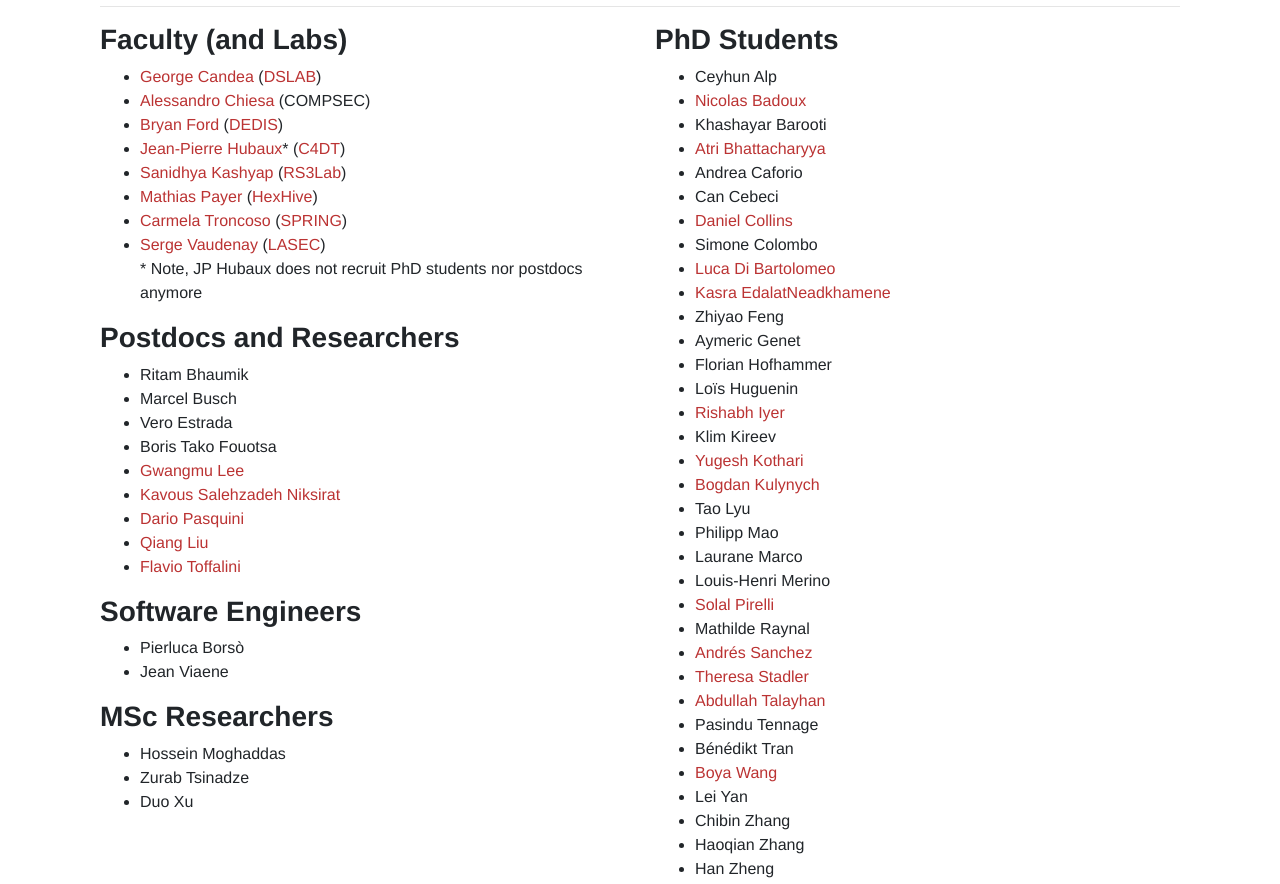
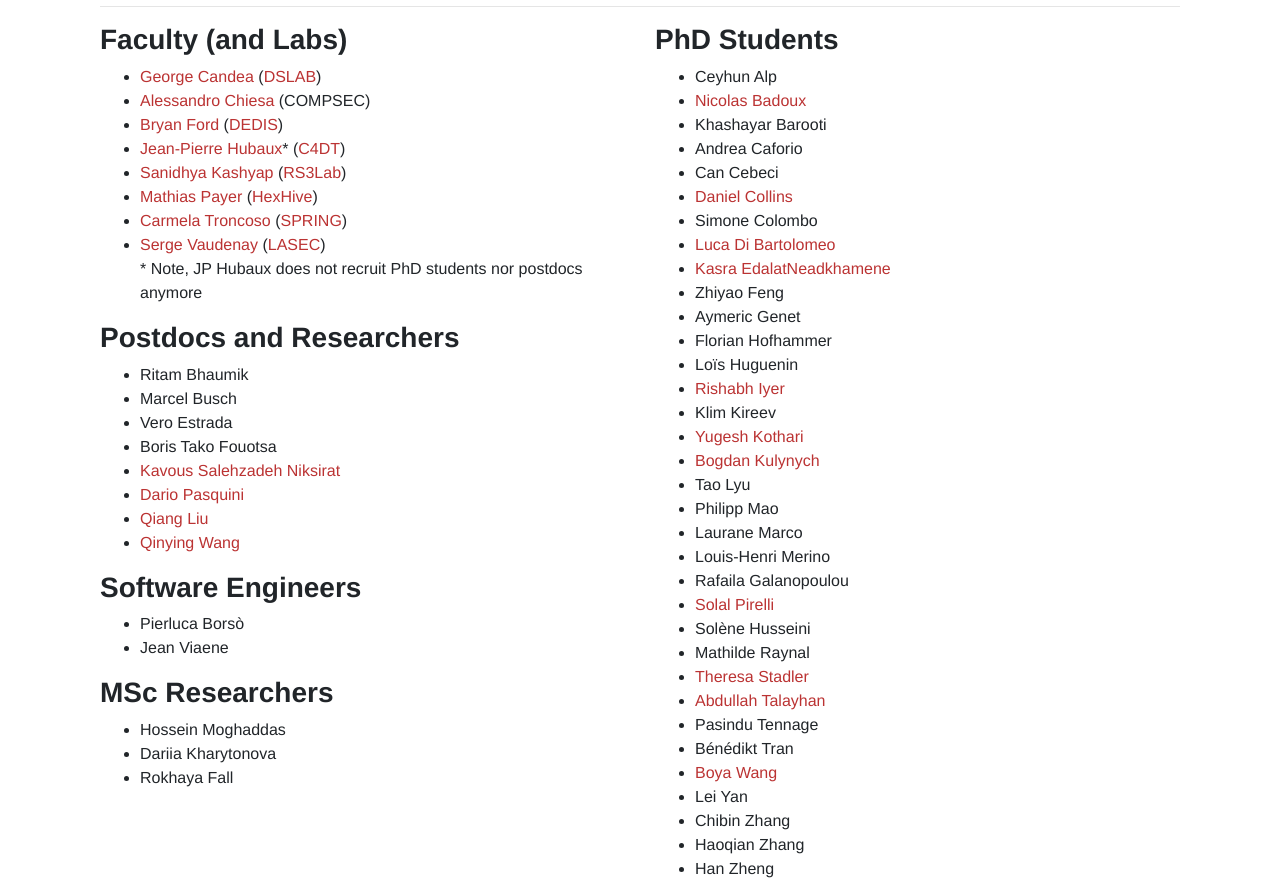
Before and after one commit to HexHive/security-group.epfl.ch, a plain HTML site: page index.html in a window 1280 px wide. Shown: the part 620-1504 px from the top of the page. Drawn offline with Linux system fonts and the light colour scheme.

Commit message:
Updated HexHive people for fall '24

```diff
--- a/index.html
+++ b/index.html
@@ -113,11 +113,10 @@ section h3.section-subheading {
 <li>Marcel Busch</li> <!--HexHive-->
 <li>Vero Estrada</li>
 <li>Boris Tako Fouotsa</li>
-<li><a href="https://gwangmu.github.io/">Gwangmu Lee</a></li> <!--HexHive-->
 <li><a href="https://kavousniksirat.com/">Kavous Salehzadeh Niksirat</a></li>
 <li><a href="https://pasquini-dario.github.io/me/">Dario Pasquini</a></li>
-<li><a href="https://cyruscyliu.github.io/">Qiang Liu</a></li>
-<li><a href="http://flaviotoffalini.info/">Flavio Toffalini</a></li> <!--HexHive-->
+<li><a href="https://cyruscyliu.github.io/">Qiang Liu</a></li> <!--HexHive-->
+<li><a href="https://www.wqqqy.cn/">Qinying Wang</a></li> <!--HexHive-->
 </ul>
 
 <h3>Software Engineers</h3> <!-- Ordered by last name, Software Engineers in IC speak -->
@@ -129,8 +128,8 @@ section h3.section-subheading {
 <h3>MSc Researchers</h3> <!-- Ordered by last name, MSc scholars in IC speak -->
 <ul>
 <li>Hossein Moghaddas</li> <!--COMPSEC-->
-<li>Zurab Tsinadze</li> <!--HexHive-->
-<li>Duo Xu</li> <!--HexHive-->
+<li>Dariia Kharytonova</li> <!--HexHive-->
+<li>Rokhaya Fall</li> <!--HexHive-->
 </ul>
 
 </div>
@@ -141,7 +140,6 @@ section h3.section-subheading {
 <li>Ceyhun Alp</li>
 <li><a href="https://nicolasbadoux.com/">Nicolas Badoux</a></li> <!--HexHive-->
 <li>Khashayar Barooti</li>
-<li><a href="https://atrib.bitbucket.io/">Atri Bhattacharyya</a></li> <!--HexHive-->
 <li>Andrea Caforio</li>
 <li>Can Cebeci</li>
 <li><a href="https://lasec.epfl.ch/people/collins/">Daniel Collins</a></li>
@@ -160,9 +158,10 @@ section h3.section-subheading {
 <li>Philipp Mao</li> <!--HexHive-->
 <li>Laurane Marco</li>
 <li>Louis-Henri Merino</li>
+<li>Rafaila Galanopoulou</li> <!--HexHive-->
 <li><a href="https://dslab.epfl.ch/people/pirelli/">Solal Pirelli</a></li>
+<li>Solène Husseini</li> <!--HexHive-->
 <li>Mathilde Raynal</li>
-<li><a href="https://andsanmar.github.io/">Andrés Sanchez</a></li> <!--HexHive-->
 <li><a href="https://reslbesl.github.io/">Theresa Stadler</a></li>
 <li><a href="https://www.abdullahtalayhan.com">Abdullah Talayhan</a></li>
 <li>Pasindu Tennage</li>
```
